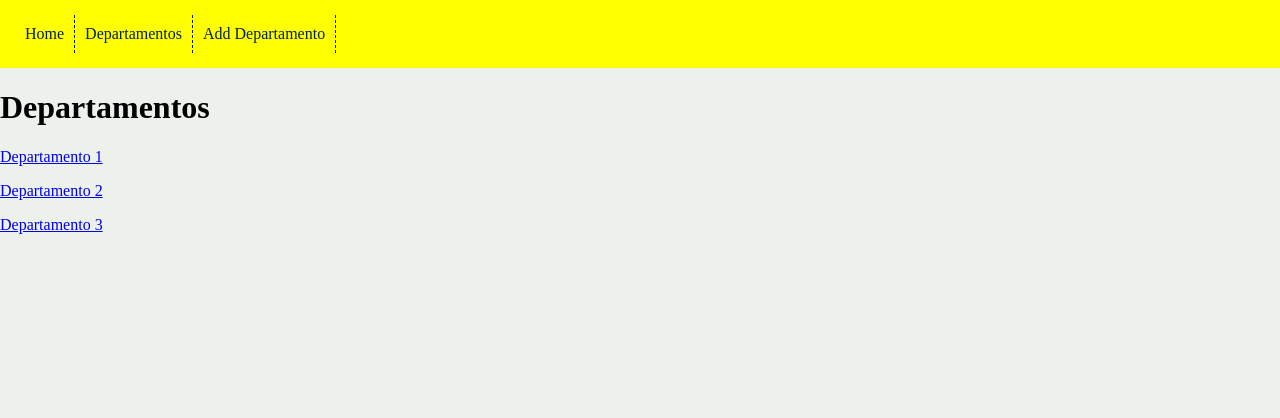
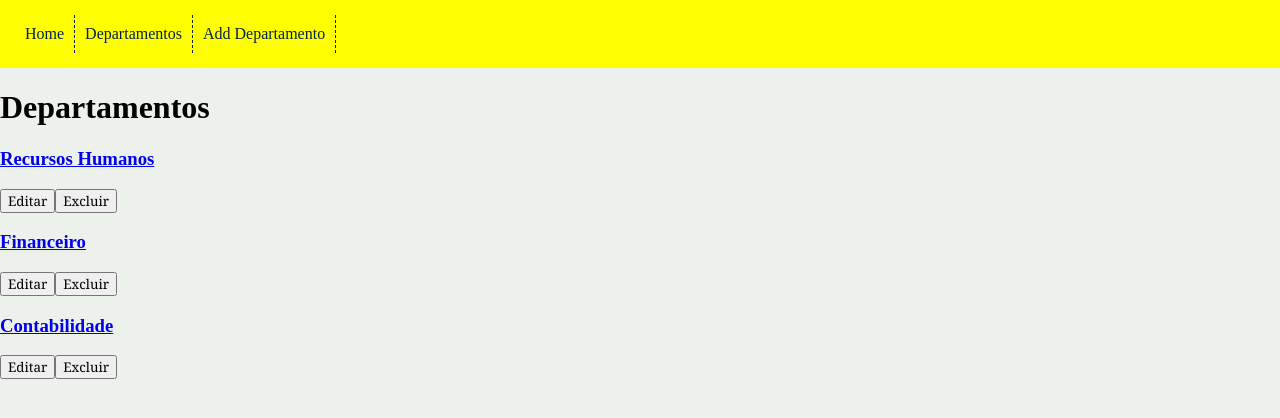
Before and after one commit to cplisboa/teste-create-react, a React (Create React App) app: page /departamentos in a window 1280 px wide. Shown: the top 418 px of the page. Built offline with nearby package versions, Linux system fonts and the light colour scheme.

Commit message:
Criando cards para lista deptos

```diff
--- /dev/null
+++ b/src/components/Card/index.js
@@ -0,0 +1,17 @@
+import React from "react";
+import Botao from "../Botao"
+
+
+const Card = ({titulo}) => {
+
+    return(
+        <>
+            <h3> {titulo} </h3>
+            <Botao nome="Editar"/>
+            <Botao nome="Excluir"/>
+        </>
+    );
+
+};
+
+export default Card;
--- a/src/pages/Depto/index.js
+++ b/src/pages/Depto/index.js
@@ -1,5 +1,6 @@
 import React from "react";
 import { Link } from "react-router-dom";
+import Card from "../../components/Card";
 
 const departamentos = [
   { id: 1, nome: "Recursos Humanos", sigla: "RH" },
@@ -14,7 +15,7 @@
       {departamentos.map((dep) => {
         return (
           <p>
-            <Link key={dep.id} to={`/departamentos/${dep.id}`}> {`Departamento ${dep.id}`} </Link>
+            <Link key={dep.id} to={`/departamentos/${dep.id}`}> <Card titulo={dep.nome} /></Link>
             <br />
           </p>
         );
--- a/src/pages/DeptoDetalhes/index.js
+++ b/src/pages/DeptoDetalhes/index.js
@@ -1,5 +1,6 @@
 import React from "react";
 import { useParams } from "react-router-dom";
+import Card from "../../components/Card";
 
 const DeptoDetalhes = () => {
   const { id } = useParams();
@@ -8,6 +9,7 @@
     <>
       <h1> Departamento detalhe </h1>
       <p> Id do Departamento: {id}</p>
+      <Card></Card>
     </>
   );
 };
```
Also changed, not shown: src/components/Botao/styles.js (added, +7 -0 lines).
